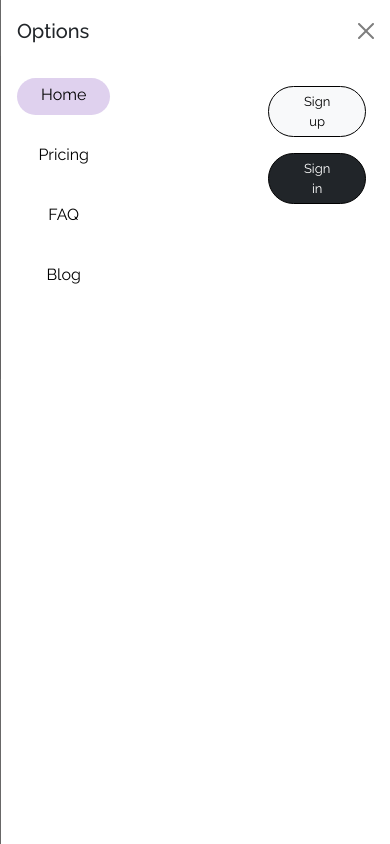
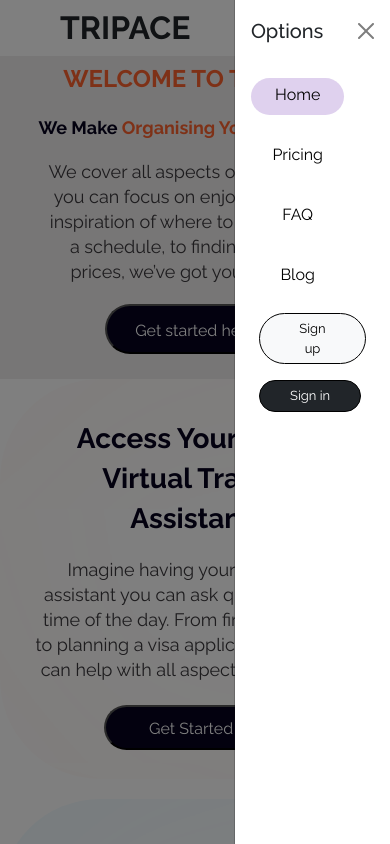
Before and after one commit to Abdulmajid48/tripace, a React (Create React App) app in the folder client/: page / in a window 390 px wide. Both pictures are taken after a click on the button "Toggle navigation". Shown: the top 844 px of the page. Built offline with nearby package versions, Linux system fonts and the light colour scheme.

Commit message:
tenth message

```diff
--- a/client/public/index.css
+++ b/client/public/index.css
@@ -6,11 +6,26 @@ body {
   background-color: white;
 }
 
-.general {
-  min-width: auto;
-}
-
-@media screen and (min-width: 300px) and (max-width: 1113px) {
+@media screen and (max-width: 978px) {
+  .general {
+    width: 98%;
+  }
+  div .subcontainer {
+    display: flex;
+    flex-direction: column;
+    gap: 10px;
+    align-items: flex-start;
+  }
+
+  .offcanvas {
+    width: 40% !important;
+  }
+
+  div .oldnew {
+    display: flex;
+    flex-direction: column;
+  }
+
   .airport {
     display: none;
   }
@@ -44,13 +59,22 @@ body {
   div .welcome {
     max-width: 85%;
   }
+
+  div .virtual {
+    width: 100%;
+    height: 400px;
+  }
   div .smallvirtual {
-    justify-content: center;
+    justify-content: space-between;
     align-items: center;
-  }
+    height: 100%;
+    width: 100%;
+  }
+
   div .access {
     line-height: 40px;
-    margin: -400px auto -100px;
+    max-width: 70%;
+    margin: 20px auto 0;
   }
   div .wemake {
     flex: 1;
@@ -77,21 +101,15 @@ body {
   }
 
   div .imagine {
-    width: 60%;
-    position: absolute;
-    top: -250px;
-    margin: 50px;
+    width: 80%;
   }
   div .bodybtn {
     margin: 20px 0;
   }
 
-  div .virtual {
-    height: 580px;
-  }
   div .topvirtual {
     width: 100dvw;
-    height: 100px;
+    height: 100%;
     position: relative;
   }
 
@@ -126,8 +144,7 @@ body {
     margin: 60px auto 0;
   }
   div .getstarted {
-    position: relative;
-    top: 40px;
+    margin-top: 10px;
   }
   div .floatitems {
     width: 100dvw;
@@ -157,6 +174,8 @@ body {
     display: none;
   }
 
+  /* ------Footer--------- */
+
   div footer {
     width: 100%;
     flex-direction: column;
@@ -187,6 +206,21 @@ body {
     margin: 5px;
   }
 
+  footer ul {
+    display: flex;
+    flex-direction: row;
+    justify-content: space-between;
+    gap: 20px;
+  }
+
+  .my-4 {
+    margin-bottom: 0 !important;
+  }
+  .deletesections {
+    /* important to override bootstrap CSS */
+    display: none !important;
+  }
+
   /*-----------------Auth Page---------- */
 
   div .accountpic {
@@ -258,6 +292,7 @@ body {
     width: 90%;
   }
 }
+
 /* -------NavBar------------ */
 .allcon {
   display: flex;
@@ -795,7 +830,7 @@ footer ul {
   flex-direction: column;
   align-items: center;
   background-color: #ffffff;
-  max-width: 80%;
+  width: 80%;
   height: 90%;
 }
 
--- a/client/src/components/Body.jsx
+++ b/client/src/components/Body.jsx
@@ -5,7 +5,7 @@ import bodies from "./Bodies";
 // Home Page Body Elements
 function Body() {
   return (
-    <div className="general">
+    <div className="">
       <div className="imgdiv">
         <div className="imgword smallsize">
           <p className="welcome">WELCOME TO TRIPACE</p>
--- a/client/src/components/Footer.jsx
+++ b/client/src/components/Footer.jsx
@@ -23,7 +23,7 @@ function Footer() {
             </div>
             <div className="bigsection">
               <div className="smallsection">
-                <div className="section">
+                <div className="section deletesections">
                   <ul className="">
                     <li className="">
                       <NavLink to="" className="nav-link ">
@@ -48,7 +48,7 @@ function Footer() {
                   </ul>
                 </div>
 
-                <div className="section">
+                <div className="section deletesections">
                   <ul className="">
                     <li className=" ">
                       <NavLink to="" className="nav-link ">
@@ -75,12 +75,12 @@ function Footer() {
 
                 <div className="section">
                   <ul className="">
-                    <li className="">
+                    <li className="deletesections">
                       <NavLink to="" className="nav-link">
                         Legal
                       </NavLink>
                     </li>
-                    <li className="">
+                    <li className="deletesections">
                       <NavLink to="" className="nav-link">
                         Cookies
                       </NavLink>
@@ -127,7 +127,7 @@ function Footer() {
 
           <div className="d-flex flex-column flex-sm-row justify-content-center py-4 my-4 border-top copyright">
             <p>© {year} Company, Inc. All rights reserved.</p>
-            <ul className="list-unstyled d-flex">
+            <ul className="list-unstyled d-flex deletesections">
               <li className="ms-3">
                 <NavLink to="" className="link-body-emphasis">
                   <svg className="bi" width="24" height="24"></svg>
--- a/client/src/components/Navbars.jsx
+++ b/client/src/components/Navbars.jsx
@@ -94,7 +94,7 @@ function Homenavbar(props) {
         </div>
       }
       userprofile={
-        <div>
+        <div className="oldnew">
           <NavLink to="/olduser">
             <button className="btn btn-light navbtn" type="submit">
               Sign up
--- a/client/src/pages/Homepage.jsx
+++ b/client/src/pages/Homepage.jsx
@@ -4,7 +4,7 @@ import { Homenavbar } from "../components/Navbars";
 
 function Homepage() {
   return (
-    <div>
+    <div className="general">
       <Homenavbar />
       <Body />
       <Footer />
```
